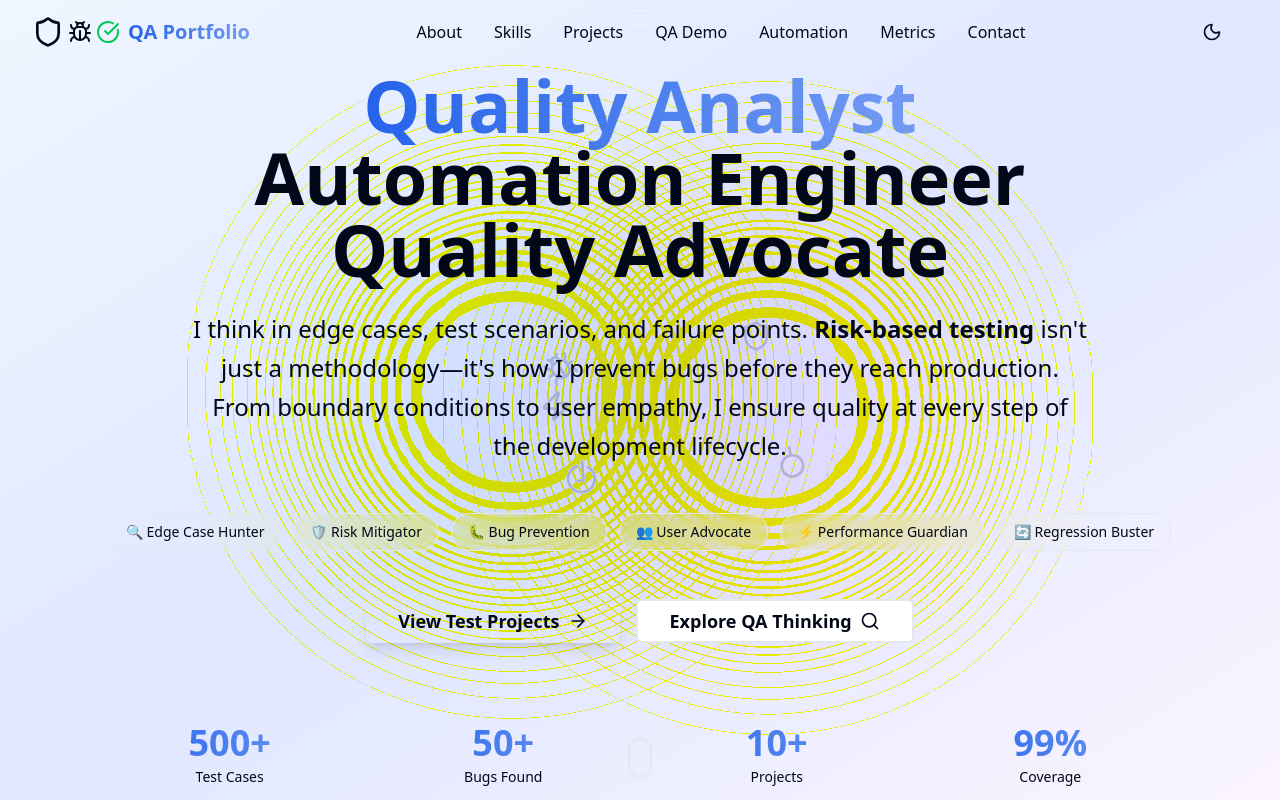
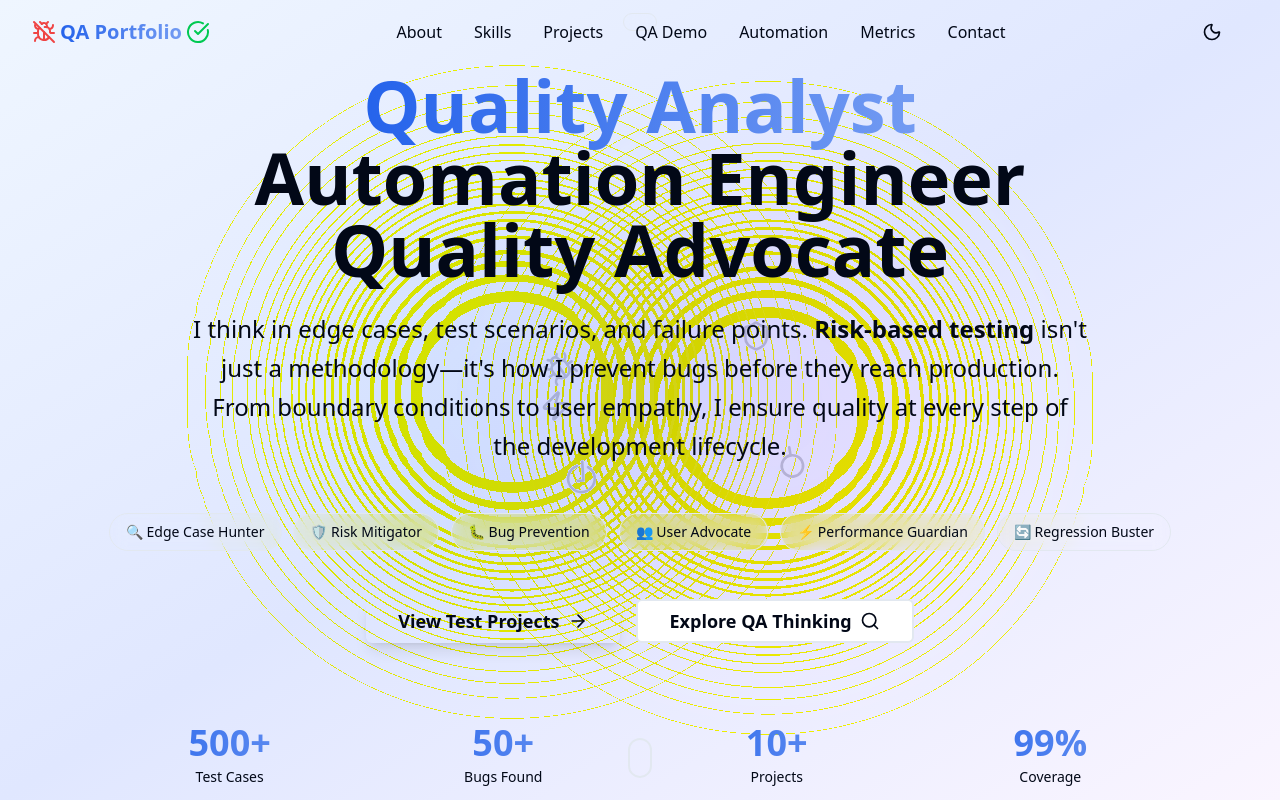
Before and after one commit to rs029/My-Portfolio, a Next.js app: page / in a window 1280 px wide. Shown: the top 800 px of the page. Built offline with nearby package versions, Linux system fonts and the light colour scheme.

Commit message:
Fix: BugOff inline style

```diff
--- a/src/components/layout/Navbar.tsx
+++ b/src/components/layout/Navbar.tsx
@@ -2,7 +2,7 @@
 
 import { useState, useEffect } from "react"
 import { motion } from "framer-motion"
-import { Moon, Sun, Menu, X, Shield, Bug, CheckCircle } from "lucide-react"
+import { Moon, Sun, Menu, X, Shield, Bug, CheckCircle, BugOff } from "lucide-react"
 import { Button } from "@/components/ui/button"
 import { useTheme } from "@/hooks/use-theme"
 
@@ -51,11 +51,15 @@ export function Navbar() {
             whileHover={{ scale: 1.05 }}
           >
             <div className="flex items-center space-x-1">
-              <Shield className="h-8 w-8 text-primary" />
-              <Bug className="h-6 w-6 text-destructive" />
+              {/* <Shield className="h-8 w-8 text-primary" />
+              <Bug className="h-6 w-6 text-destructive" /> */}
+              <BugOff
+                className="h-6 w-6"
+                style={{ stroke: 'hsl(var(--destructive))' }}
+              />
+              <span className="text-xl font-bold gradient-text">QA Portfolio</span>
               <CheckCircle className="h-6 w-6 text-green-500" />
             </div>
-            <span className="text-xl font-bold gradient-text">QA Portfolio</span>
           </motion.div>
 
           {/* Desktop Navigation */}
```
